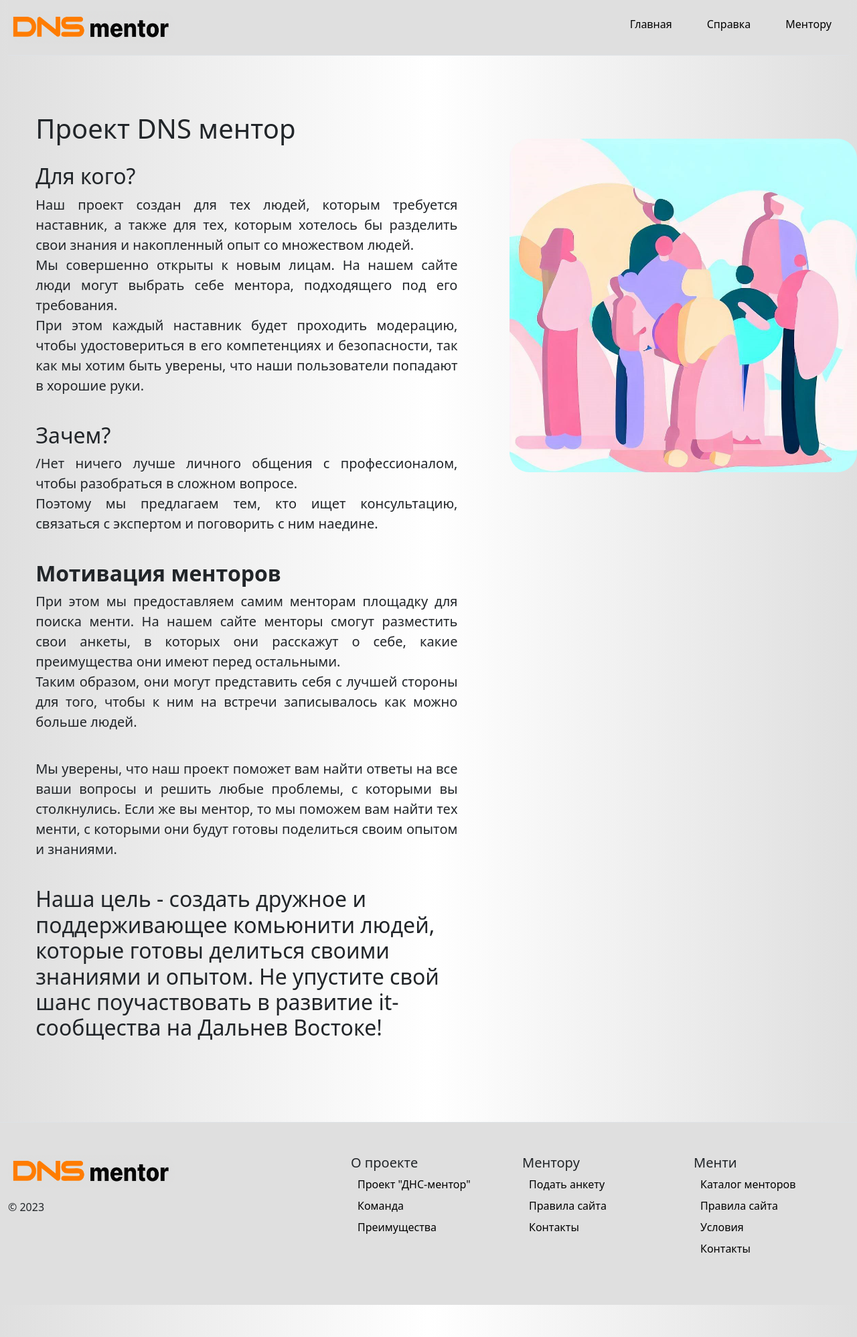
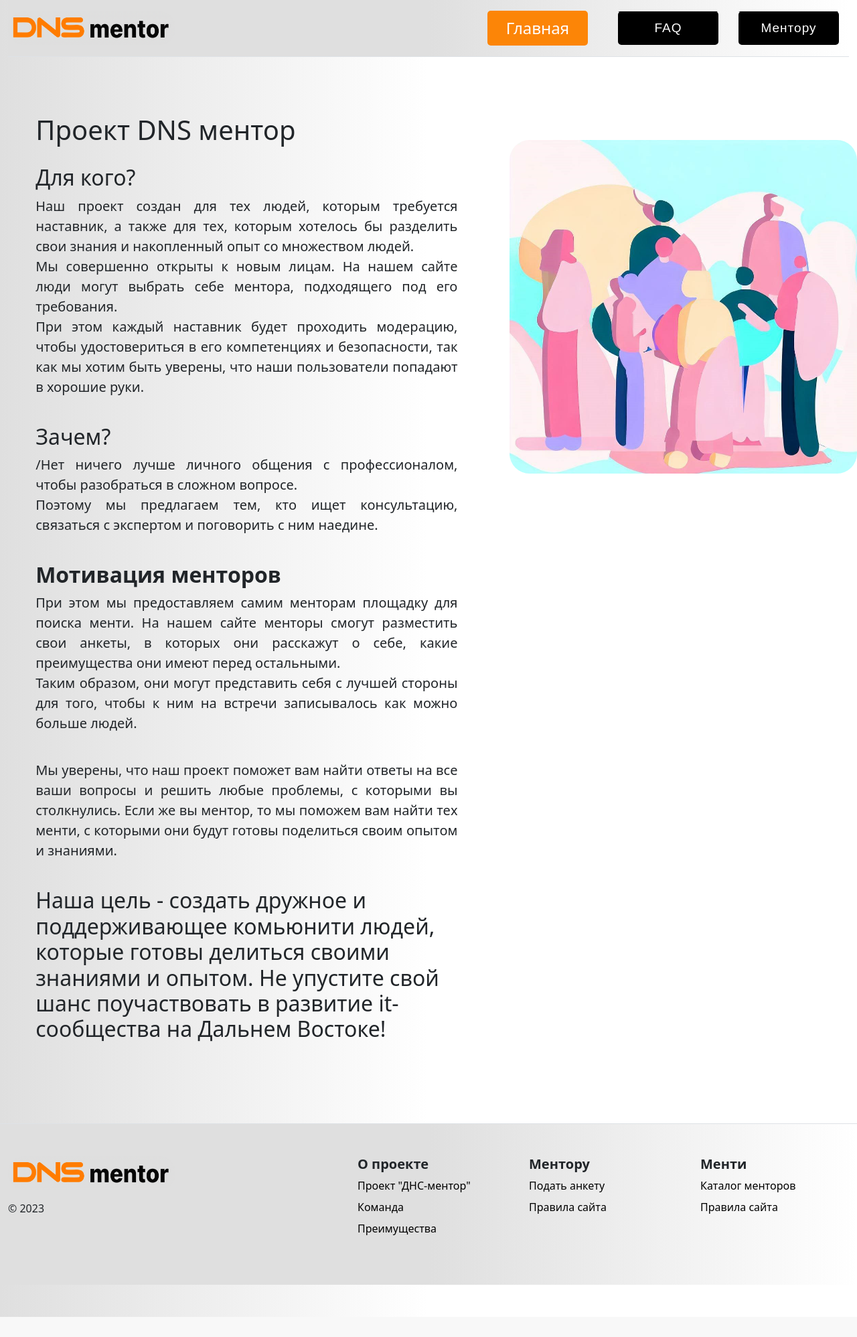
Before and after one commit to theycallmemax/DNSmentor, a Flask app: page /o_nas in a window 1280 px wide. Shown: the whole page at 67% size. After the commit the page ends 1966 px from the top, so only its background shows below. Run offline with Flask 3, Linux system fonts and the light colour scheme.

Commit message:
база в странице о нас

```diff
--- a/templates/o_nas.html
+++ b/templates/o_nas.html
@@ -11,12 +11,147 @@
     <link rel="stylesheet" href="https://cdn.jsdelivr.net/npm/bootstrap@5.2.3/dist/css/bootstrap.min.css">
 
   <style>
-      	body {
-  background-image: linear-gradient(to right, rgba(223, 223, 223, 1), white, rgba(223, 223, 223, 1));
+     	body {
+  background-image: linear-gradient(to right, rgba(223, 223, 223, 1), white, white);
   }
       header, footer, container-fluid{
-	   background-color: rgba(223, 223, 223, 1);
+  background-image: linear-gradient(to right, rgba(223, 223, 223, 1), rgba(223, 223, 223, 1), white);
 	  }
+
+
+
+	  .nav-link{
+	  color: black;
+	  }
+
+
+
+	  li{
+	  margin: 0px 10px;
+	  }
+
+
+	  img {
+	   border-radius: 30px;
+	  }
+
+@import url('https://fonts.googleapis.com/css?family=Montserrat:600&display=swap');
+.but {
+  margin: 0;
+  padding: 0;
+  display: flex;
+
+  align-items: center;
+  justify-content: center;
+
+}
+
+.faq {
+    margin: 0;
+  padding: 0;
+  display: flex;
+
+  align-items: center;
+  justify-content: center;
+}
+span{
+  position: relative;
+  display: inline-flex;
+  width: 150px;
+  height: 50px;
+  margin: 0 15px;
+  perspective: 1000px;
+}
+span a{
+  font-size: 19px;
+  letter-spacing: 1px;
+  transform-style: preserve-3d;
+  transform: translateZ(-25px);
+  transition: transform .25s;
+  font-family: 'Montserrat', sans-serif;
+
+}
+.but a:before,
+.but a:after{
+  position: absolute;
+    content: "Ментору";
+  height: 50px;
+  width: 150px;
+  display: flex;
+  align-items: center;
+  justify-content: center;
+  border: 5px solid black;
+  box-sizing: border-box;
+  border-radius: 5px;
+}
+
+.faq a:before,
+.faq a:after{
+  position: absolute;
+    content: "FAQ";
+  height: 50px;
+  width: 150px;
+  display: flex;
+  align-items: center;
+  justify-content: center;
+  border: 5px solid black;
+  box-sizing: border-box;
+  border-radius: 5px;
+    margin-right: 10px;
+}
+
+span a:before{
+  color: #fff;
+  background: #000;
+  transform: rotateY(0deg) translateZ(25px);
+}
+span a:after{
+  color: #000;
+  transform: rotateX(90deg) translateZ(25px);
+}
+span a:hover{
+  transform: translateZ(-25px) rotateX(-90deg);
+}
+
+.head {
+    display: grid;
+    align-content: end;
+    grid-template-columns: 1fr 1fr 1fr;
+}
+
+
+.button a {
+    color: white;
+    text-decoration: none;
+}
+
+h5 {
+    margin-left: 10px;
+}
+
+.main {
+    display: flex;
+  align-items: center;
+  justify-content: center;
+  box-sizing: border-box;
+  border-radius: 5px;
+    width: 150px;
+    height: 52px;
+    border: none;
+    background-color: #fc8507;
+    color: white;
+    font-size: 24px;
+    cursor: pointer;
+    text-decoration: none;
+    padding: 5px;
+
+  }
+
+.fot a:hover{
+    color: white;
+
+}
+
 
 	  .dns{
 	  background-color: #fc8507;
@@ -26,24 +161,10 @@
         background-color: black;
         color: white;
       }
-	  .nav-link{
-	  color: black;
-	  }
-
-       .nav-link2 {
-	  color: white;
-	  }
-
-	  li{
-	  margin: 0px 10px;
-	  }
 
 	  .tex{
   padding: 5%;
   }
-	  img {
-	   border-radius: 30px;
-	  }
 
       .img {
         margin-top: 100px;
@@ -56,20 +177,21 @@
 </head>
 <body>
 
-  <!-- шапка -->
+ <!-- шапка -->
   <div class="container-fluid">
     <header class="d-flex flex-wrap justify-content-center py-3 mb-4 border-bottom">
       <a href="/" class="d-flex align-items-center mb-3 mb-md-0 me-md-auto link-body-emphasis text-decoration-none">
         <img class="bi me-2" width=250 height="50" src="/static/img/logo5.png">
       </a>
 
-      <ul class="nav nav-pills nav-b">
-        <li class="nav-item"><a href="#" class="nav-link dns" aria-current="page">Главная</a></li>
-		<li class="nav-item"><a href="#" class="nav-link dns">Справка</a></li>
-        <li class="nav-item"><a  href="#" class="nav-link dns">Ментору</a></li>
-      </ul>
+      <div class="nav nav-pills nav-b head">
+        <div class="nav-item"><button href="/main"  aria-current="page" class="main">Главная</button></div>
+          <div class="nav-item faq"><span><a href="/faq" ></a></span></div>
+        <div class="nav-item but"><span><a  href="/mentor_anketa" ></a></span></div>
+      </div>
     </header>
   </div>
+{% block body %} {% endblock %}
   <main>
 
       <div class="row featurette perf_0">
@@ -94,7 +216,7 @@
 	    <p align="justify" class="lead">
       Мы уверены, что наш проект поможет вам найти ответы на все ваши вопросы и решить любые проблемы, с которыми вы столкнулись. Если же вы ментор, то мы поможем вам найти тех менти, с которыми они будут готовы поделиться своим опытом и знаниями.
   </p><br>
-      <h2 class="featurette-heading fw-normal lh-2">Наша цель - создать дружное и поддерживающее комьюнити людей, которые готовы делиться своими знаниями и опытом. Не упустите свой шанс поучаствовать в развитие it-сообщества на Дальнев Востоке!</b>
+      <h2 class="featurette-heading fw-normal lh-2">Наша цель - создать дружное и поддерживающее комьюнити людей, которые готовы делиться своими знаниями и опытом. Не упустите свой шанс поучаствовать в развитие it-сообщества на Дальнем Востоке!</b>
   </h2>
 	  </div>
       <div class="col-md-5">
@@ -106,8 +228,8 @@
 
 
 
-<!-- Футер -->
-<div class="container-fluid">
+  <!-- Футер -->
+     <div class="container-fluid">
   <footer class="row row-cols-1 row-cols-sm-2 row-cols-md-5 py-5 my-5 border-top">
     <div class="col mb-3">
       <a href="/" class="d-flex align-items-center mb-3 link-body-emphasis text-decoration-none">
@@ -120,35 +242,36 @@
 
     </div>
 
-    <div class="col mb-3">
-      <h5>О проекте</h5>
+    <div class="col mb-3 fot">
+        <h5><b>О проекте</b></h5>
       <ul class="nav flex-column">
-        <li class="nav-item mb-2"><a href="#" class="nav-link p-0 text-body-secondary">Проект "ДНС-ментор"</a></li>
-        <li class="nav-item mb-2"><a href="#" class="nav-link p-0 text-body-secondary">Команда</a></li>
-        <li class="nav-item mb-2"><a href="#" class="nav-link p-0 text-body-secondary">Преимущества</a></li>
+        <li class="nav-item mb-2"><a href="/o_nas" class="nav-link p-0 text-body-secondary">Проект "ДНС-ментор"</a></li>
+        <li class="nav-item mb-2"><a href="/teamr" class="nav-link p-0 text-body-secondary">Команда</a></li>
+        <li class="nav-item mb-2"><a href="/advantages" class="nav-link p-0 text-body-secondary">Преимущества</a></li>
       </ul>
     </div>
 
-    <div class="col mb-3">
-      <h5>Ментору</h5>
+    <div class="col mb-3 fot">
+      <h5><b>Ментору</b></h5>
       <ul class="nav flex-column">
-        <li class="nav-item mb-2"><a href="#" class="nav-link p-0 text-body-secondary">Подать анкету</a></li>
-        <li class="nav-item mb-2"><a href="#" class="nav-link p-0 text-body-secondary">Правила сайта</a></li>
-        <li class="nav-item mb-2"><a href="#" class="nav-link p-0 text-body-secondary">Контакты</a></li>
+        <li class="nav-item mb-2"><a href="/mentor_anketa" class="nav-link p-0 text-body-secondary">Подать анкету</a></li>
+        <li class="nav-item mb-2"><a href="/rules" class="nav-link p-0 text-body-secondary">Правила сайта</a></li>
       </ul>
     </div>
 
-    <div class="col mb-3">
-      <h5>Менти</h5>
+    <div class="col mb-3 fot" >
+      <h5><b>Менти</b></h5>
       <ul class="nav flex-column">
-        <li class="nav-item mb-2"><a href="#" class="nav-link p-0 text-body-secondary">Каталог менторов</a></li>
-        <li class="nav-item mb-2"><a href="#" class="nav-link p-0 text-body-secondary">Правила сайта</a></li>
-        <li class="nav-item mb-2"><a href="#" class="nav-link p-0 text-body-secondary">Условия</a></li>
-        <li class="nav-item mb-2"><a href="#" class="nav-link p-0 text-body-secondary">Контакты</a></li>
+        <li class="nav-item mb-2"><a href="/" class="nav-link p-0 text-body-secondary fot">Каталог менторов</a></li>
+        <li class="nav-item mb-2"><a href="/rules" class="nav-link p-0 text-body-secondary">Правила сайта</a></li>
       </ul>
     </div>
   </footer>
 </div>
+
+
     <script src="../assets/dist/js/bootstrap.bundle.min.js"></script>
+
+
   </body>
 </html>
```
